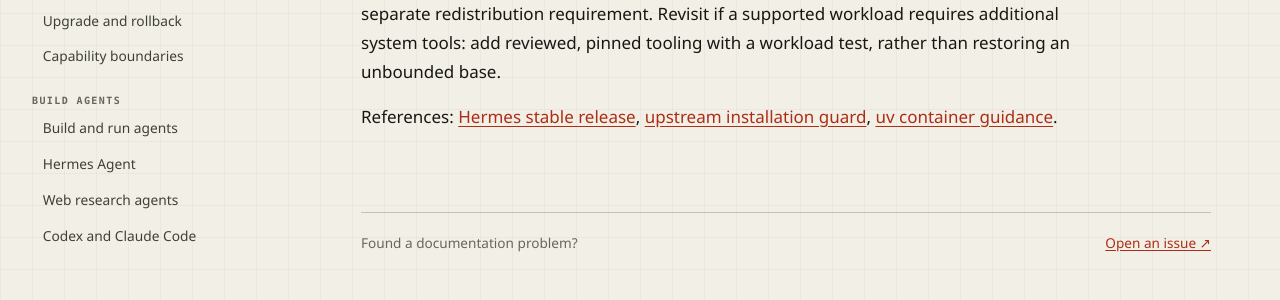
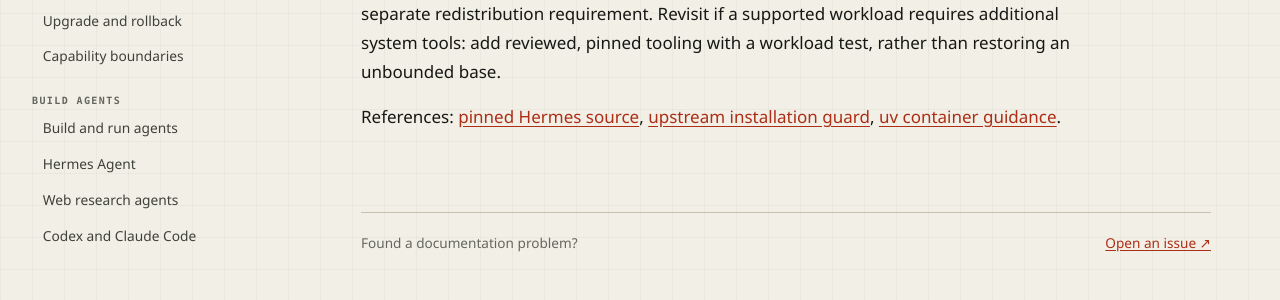
Before and after one commit to hardrails/steward, a Jekyll site: the page built from docs/decisions/0083-reuse-hermes-source-installation-and-a-slim-runtime.md, in a window 1280 px wide and 900 px high, scrolled down 1668 px. Shown: the part 463-763 px from the top of the window. Built offline with Jekyll 4.4.1, drawn with Linux system fonts in a browser that asks for light colours; our own code applies the rules of GitHub Pages for plain Markdown files.

Commit message:
Reference the immutable Hermes source in evergreen architecture documentation
Constraint: Preserve the exact dependency reference without violating the documentation release-tag gate.

```diff
--- a/docs/decisions/0083-reuse-hermes-source-installation-and-a-slim-runtime.md
+++ b/docs/decisions/0083-reuse-hermes-source-installation-and-a-slim-runtime.md
@@ -59,6 +59,6 @@
 Revisit if a supported workload requires additional system tools: add reviewed,
 pinned tooling with a workload test, rather than restoring an unbounded base.
 
-References: [Hermes stable release](https://github.com/NousResearch/hermes-agent/releases/tag/v2026.9.7),
+References: [pinned Hermes source](https://github.com/NousResearch/hermes-agent/tree/2237be355906fbe6065ce1815711eee52b2d646e),
 [upstream installation guard](https://github.com/NousResearch/hermes-agent/blob/2237be355906fbe6065ce1815711eee52b2d646e/setup.py),
 [uv container guidance](https://docs.astral.sh/uv/guides/integration/docker/).
```
